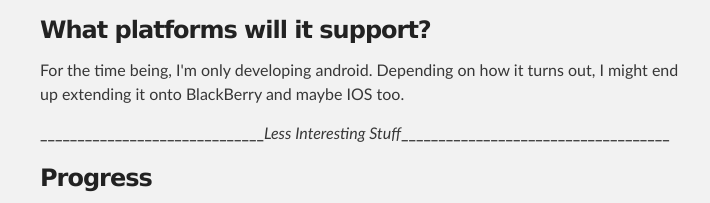
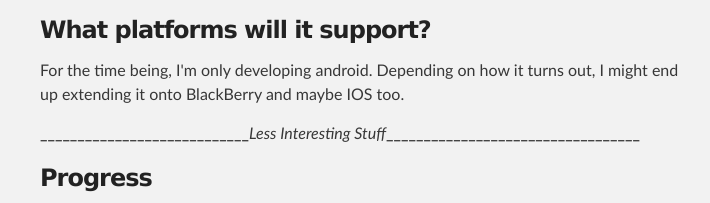
Before and after one commit to mushyshah/Donnect, a plain HTML site: page index.html in a window 1280 px wide. Shown: the part 1128-1331 px from the top of the page, 280-990 px from the left. Drawn offline with Linux system fonts and the light colour scheme.

```diff
--- a/index.html
+++ b/index.html
@@ -54,7 +54,7 @@ What's the challenge? Well it may seem trivial, but once you realize that you ca
 
 <p>For the time being, I'm only developing android. Depending on how it turns out, I might end up extending it onto BlackBerry and maybe IOS too.     </p>
 
-<p><strong>______________________________</strong><em>Less Interesting Stuff</em><strong>____________________________________</strong></p>
+<p><strong>____________________________</strong><em>Less Interesting Stuff</em><strong>__________________________________</strong></p>
 
 <h3>
 <a name="progress" class="anchor" href="#progress"><span class="octicon octicon-link"></span></a>Progress</h3>
```
Also changed, not shown: params.json (+1 -1 lines).
